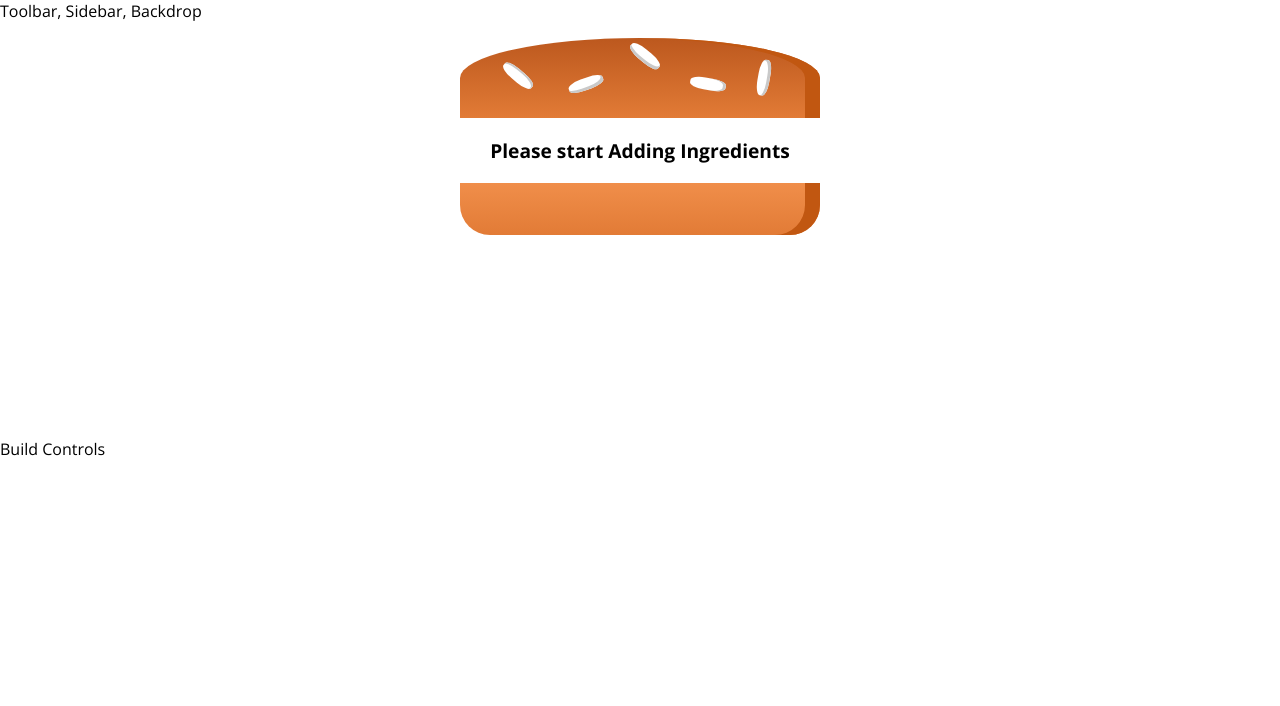
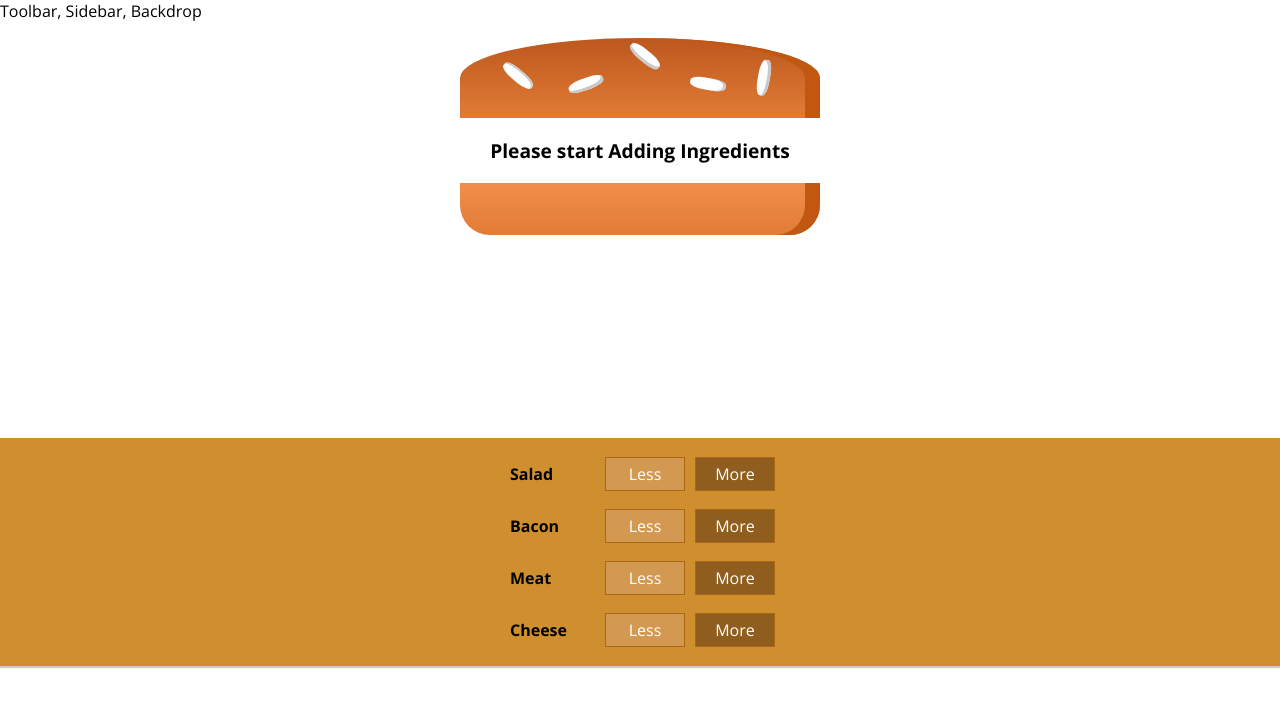
Before and after one commit to timzprof/burger-builder, a React (Create React App) app: page / in a window 1280 px wide. Shown: the top 706 px of the page. Built offline with nearby package versions, Linux system fonts and the light colour scheme.

Commit message:
Added Build Controls

```diff
--- /dev/null
+++ b/src/components/Burger/BuildControls/BuildControl/BuildControl.js
@@ -0,0 +1,12 @@
+import React from 'react';
+import classes from './BuildControl.module.css';
+
+const buildControl = (props) => (
+  <div className={classes.BuildControl}>
+    <div className={classes.Label}>{ props.label }</div>
+    <button className={classes.Less}>Less</button>
+    <button className={classes.More}>More</button>
+  </div>
+);
+
+export default buildControl;
--- /dev/null
+++ b/src/components/Burger/BuildControls/BuildControl/BuildControl.module.css
@@ -0,0 +1,56 @@
+.BuildControl {
+  display: flex;
+  justify-content: space-between;
+  align-items: center;
+  margin: 5px 0;
+}
+
+.BuildControl button {
+  display: block;
+  font: inherit;
+  padding: 5px;
+  margin: 0 5px;
+  width: 80px;
+  cursor: pointer;
+  border: 1px solid #aa6817;
+  outline: none;
+}
+
+.BuildControl button:disabled {
+    background-color: #AC9980;
+    border: 1px solid #7E7365;
+    color: #ccc;
+    cursor: default;
+}
+
+.BuildControl button:hover:disabled {
+    background-color: #AC9980;
+    color: #ccc;
+    cursor: not-allowed;
+}
+
+.Label {
+    padding: 10px;
+    font-weight: bold;
+    width: 80px;
+}
+
+.BuildControl .Less {
+    background-color: #D39952;
+    color: white;
+}
+
+.BuildControl .More {
+    background-color: #8F5E1E;
+    color: white;
+}
+
+.BuildControl .Less:hover, .BuildControl .Less:active {
+    background-color: #DAA972;
+    color: white;
+}
+
+.BuildControl .More:hover,.BuildControl .More:active {
+    background-color: #99703F;
+    color: white;
+}
--- /dev/null
+++ b/src/components/Burger/BuildControls/BuildControls.js
@@ -0,0 +1,20 @@
+import React from 'react';
+import classes from './BuildControls.module.css';
+import BuildControl from './BuildControl/BuildControl';
+
+const controls = [
+  { label: 'Salad', type: 'salad' },
+  { label: 'Bacon', type: 'bacon' },
+  { label: 'Meat', type: 'meat' },
+  { label: 'Cheese', type: 'cheese' }
+];
+
+const buildControls = (props) => (
+  <div className={classes.BuildControls}>
+    {controls.map(ctrl => (
+      <BuildControl key={ctrl.label} label={ctrl.label} />
+    ))}
+  </div>
+);
+
+export default buildControls;
--- /dev/null
+++ b/src/components/Burger/BuildControls/BuildControls.module.css
@@ -0,0 +1,10 @@
+.BuildControls {
+  width: 100%;
+  background-color: #cf8f2e;
+  display: flex;
+  flex-flow: column;
+  align-items: center;
+  box-shadow: 0 2px 1px #ccc;
+  margin: auto;
+  padding: 10px 0;
+}
--- a/src/containers/BurgerBuilder/BurgerBuilder.js
+++ b/src/containers/BurgerBuilder/BurgerBuilder.js
@@ -1,6 +1,7 @@
 import React, { Component } from 'react';
 import Aux from '../../hoc/Auxiliary';
 import Burger from '../../components/Burger/Burger';
+import BuildControls from '../../components/Burger/BuildControls/BuildControls';
 
 class BurgerBuilder extends Component {
   state = {
@@ -16,7 +17,7 @@
     return (
       <Aux>
         <Burger ingredients={this.state.ingredients} />
-        <div>Build Controls</div>
+        <BuildControls />
       </Aux>
     );
   }
```
